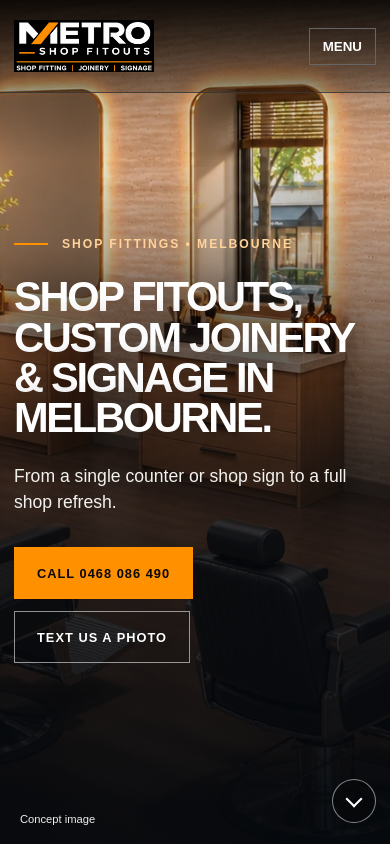
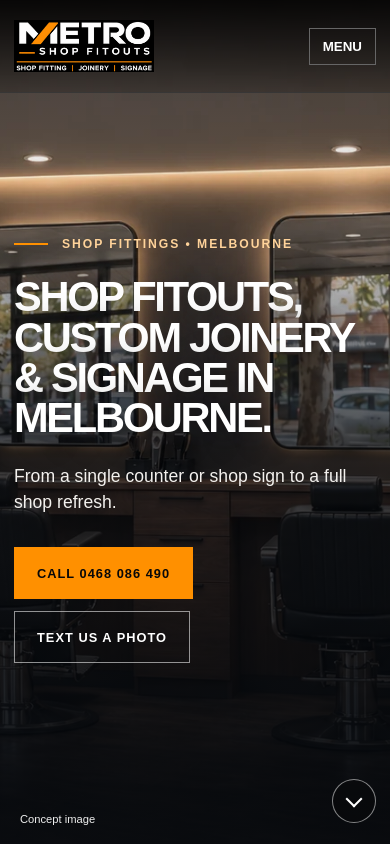
Before and after one commit to nuhrahman13-boop/eliteshopfitouts.com.au, a plain HTML site: page index.html in a window 390 px wide. Shown: the top 844 px of the page. Drawn offline with Linux system fonts and the light colour scheme.

Commit message:
Use warm cove-lit barbershop with phone crop

```diff
--- a/index.html
+++ b/index.html
@@ -27,7 +27,7 @@
     header:not(.scrolled){background:linear-gradient(180deg,rgba(0,0,0,.85),rgba(0,0,0,.22));border-color:rgba(255,255,255,.18)}
     .hero{isolation:isolate;min-height:100svh;align-items:center}
     .hero-photo{object-position:center 53%}
-    .hero:after{background:linear-gradient(90deg,rgba(12,9,7,.76),rgba(12,9,7,.55) 37%,rgba(12,9,7,.03) 72%,transparent),linear-gradient(0deg,rgba(5,8,12,.64),transparent 31%),linear-gradient(180deg,rgba(5,8,12,.31),transparent 26%)}
+    .hero:after{background:linear-gradient(90deg,rgba(12,9,7,.70),rgba(12,9,7,.50) 33%,transparent 58%),linear-gradient(0deg,rgba(5,8,12,.64),transparent 31%),linear-gradient(180deg,rgba(5,8,12,.31),transparent 26%)}
     .hero-content{padding:150px 0 110px}
     .hero-content .eyebrow{display:flex;align-items:center;gap:14px;margin-bottom:24px;color:#ffd39a}
     .hero-content .eyebrow:before{content:"";width:34px;height:2px;background:var(--accent)}
@@ -36,7 +36,7 @@
     .hero-scroll{position:absolute;right:max(24px,calc((100% - var(--max))/2));bottom:30px;z-index:2;display:grid;place-items:center;width:50px;height:50px;border:1px solid #ffffff80;border-radius:50%;color:#fff;background:#08080855;transition:background .2s}
     .hero-scroll:hover,.hero-scroll:focus-visible{background:#080808}
     .hero-scroll:before{content:"";width:10px;height:10px;border-right:2px solid;border-bottom:2px solid;transform:translateY(-2px) rotate(45deg)}
-    @media(max-width:600px){.hero{align-items:flex-end}.hero-photo{object-position:65% 50%}.hero:after{background:linear-gradient(0deg,rgba(5,8,12,.97) 5%,rgba(5,8,12,.76) 45%,rgba(5,8,12,.08) 81%,rgba(5,8,12,.38))}.hero-content{padding:155px 0 102px}.hero-content h1{font-size:clamp(2.6rem,9.2vw,3.8rem)}.hero-scroll{right:14px;bottom:22px;width:44px;height:44px}}
+    @media(max-width:600px){.hero{align-items:flex-end}.hero-photo{object-position:54% 30%}.hero:after{background:linear-gradient(0deg,rgba(5,8,12,.96) 5%,rgba(5,8,12,.73) 47%,rgba(5,8,12,.04) 78%,rgba(5,8,12,.30))}.hero-content{padding:155px 0 102px}.hero-content h1{font-size:clamp(2.6rem,9.2vw,3.8rem)}.hero-scroll{right:14px;bottom:22px;width:44px;height:44px}}
     .hero-image-credit{position:absolute;z-index:2;left:20px;bottom:18px;color:#eee;font-size:.7rem}
     section[id]{scroll-margin-top:92px}
     .service-links .card{min-height:185px;gap:18px}
@@ -50,7 +50,7 @@
 <body>
   <header id="header"><nav class="wrap"><a href="#top" aria-label="Metro Shop Fitouts home"><img class="logo" src="metro-logo.png" alt="Metro Shop Fitouts"></a><div class="navlinks" id="navlinks"><a href="#process">Our Process</a><a href="#joinery">Custom Joinery</a><a href="#signage">Signage</a><a href="#services">Services</a><a href="#workshop">Our Workshop</a><a class="btn" href="tel:0468086490">Call 0468 086 490</a></div><button class="menu" id="menu" aria-expanded="false" aria-controls="navlinks">MENU</button></nav></header>
   <main id="top">
-    <section class="hero"><img class="hero-photo" src="metro-stone-barbershop.webp" alt="" fetchpriority="high" width="1672" height="941"><div class="wrap hero-content"><p class="eyebrow">Shop fittings • Melbourne</p><h1>Shop fitouts, custom joinery &amp; signage in Melbourne.</h1><p class="hero-copy">From a single counter or shop sign to a full shop refresh.</p><div class="actions"><a class="btn" href="tel:0468086490">Call 0468 086 490</a><a class="btn ghost" href="sms:+61468086490">Text us a photo</a></div></div><a class="hero-scroll" href="#services" aria-label="Scroll to services"></a><small class="hero-image-credit">Concept image</small></section>
+    <section class="hero"><picture><source media="(max-width: 600px)" srcset="metro-warm-barbershop-mobile.webp"><img class="hero-photo" src="metro-warm-barbershop.webp" alt="" fetchpriority="high" width="1672" height="941"></picture><div class="wrap hero-content"><p class="eyebrow">Shop fittings • Melbourne</p><h1>Shop fitouts, custom joinery &amp; signage in Melbourne.</h1><p class="hero-copy">From a single counter or shop sign to a full shop refresh.</p><div class="actions"><a class="btn" href="tel:0468086490">Call 0468 086 490</a><a class="btn ghost" href="sms:+61468086490">Text us a photo</a></div></div><a class="hero-scroll" href="#services" aria-label="Scroll to services"></a><small class="hero-image-credit">Concept image</small></section>
     <section class="services" id="services">
       <div class="wrap">
         <h2>What can we make for your shop?</h2>
```
Also changed, not shown: metro-stone-barbershop.webp (deleted), metro-warm-barbershop-mobile.webp (added), metro-warm-barbershop.webp (added).
